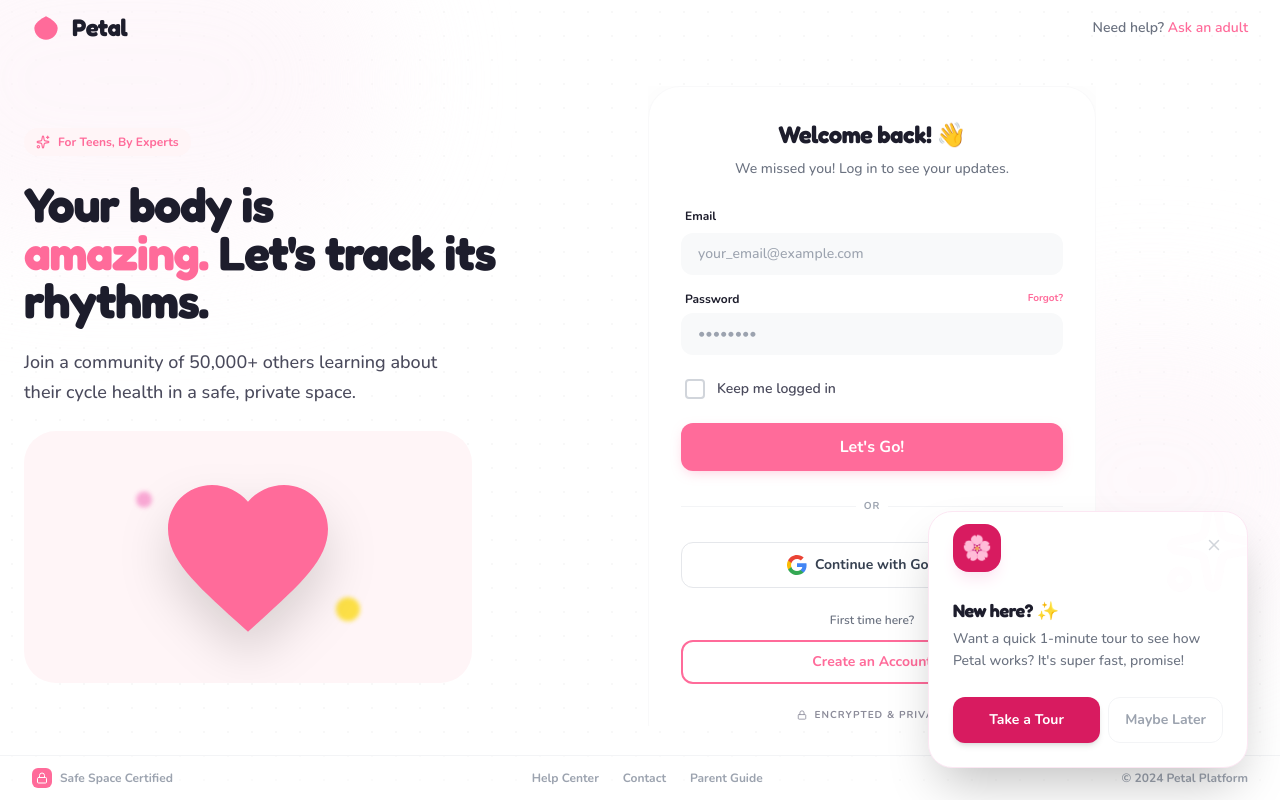
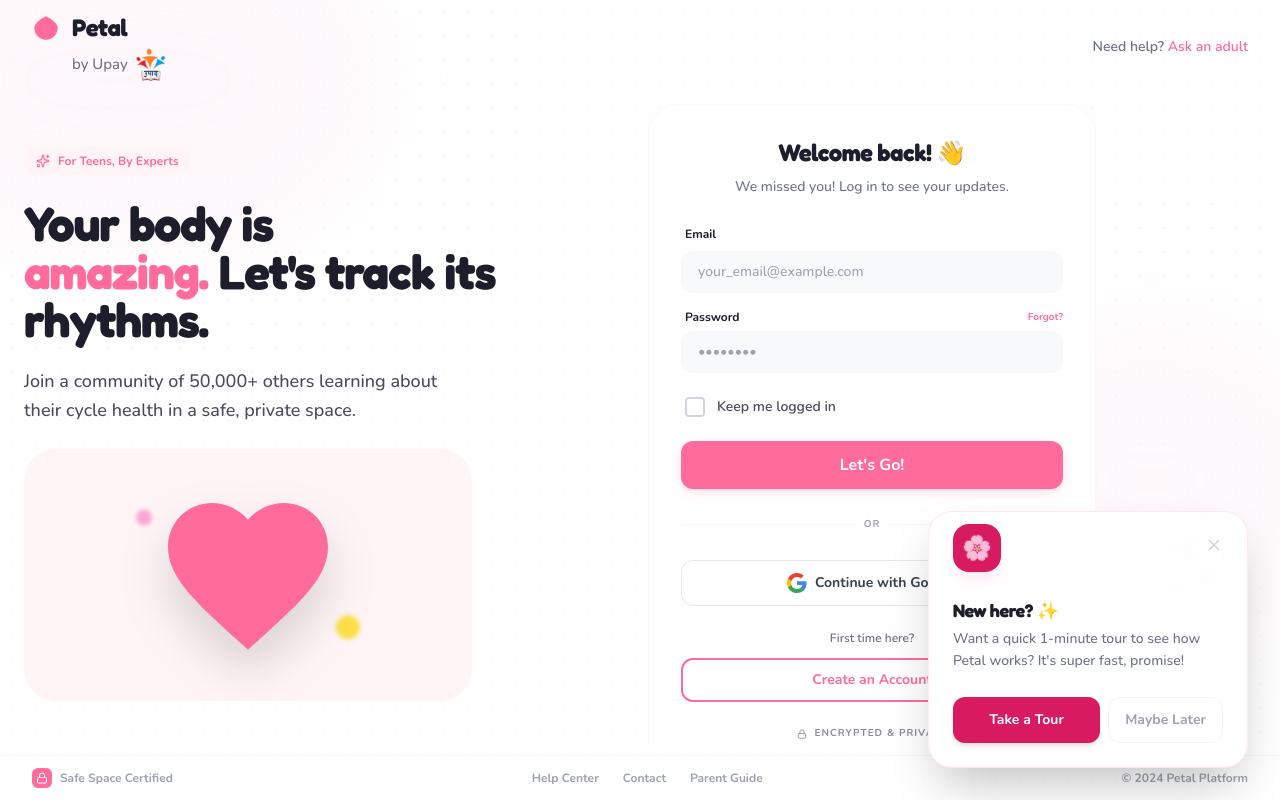
Before and after one commit to Pranjal180206/Petal-Menstrual-Health-Platform, a React (Vite) app in the folder frontend/: page /login in a window 1280 px wide. Shown: the top 800 px of the page. Built offline with nearby package versions, Linux system fonts and the light colour scheme; no server answers.

Commit message:
Added Upay collaboration in logo

```diff
--- a/frontend/src/components/CycleTrackerLayout.jsx
+++ b/frontend/src/components/CycleTrackerLayout.jsx
@@ -43,8 +43,9 @@
                 <div className="px-5 pt-5 pb-3">
                     <div
                         data-tour-id="petal-logo-sidebar"
-                        className="flex items-center gap-3 px-1 mb-4"
+                        className="flex flex-col mb-4 px-1"
                     >
+                        <div className="flex items-center gap-3">
                             <div className="bg-gradient-to-br from-[#D81B60] to-[#F06292] text-white p-2 rounded-xl shadow-sm">
                                 <PetalIcon size={20} />
                             </div>
@@ -55,6 +56,11 @@
                                 <span className="text-[10px] text-[#D81B60] font-bold tracking-wide uppercase">
                                     {t('sidebar.tagline')}
                                 </span>
+                            </div>
+                        </div>
+                        <div className="flex items-center gap-1.5 mt-2 ml-12">
+                            <span className="text-[15px] text-gray-500 font-medium whitespace-nowrap">by Upay</span>
+                            <img src="/upay-logo.png" alt="Upay Logo" className="h-[33px] w-auto object-contain" />
                         </div>
                     </div>
 
--- a/frontend/src/components/Footer.jsx
+++ b/frontend/src/components/Footer.jsx
@@ -9,11 +9,17 @@
 
                 {/* Brand/Logo Column */}
                 <div className="max-w-xs space-y-6">
-                    <div className="flex items-center gap-2">
-                        <div className="bg-brand-pink text-white p-1 rounded-full">
-                            <PetalIcon size={16} />
+                    <div className="flex flex-col gap-1">
+                        <div className="flex items-center gap-2">
+                            <div className="bg-brand-pink text-white p-1 rounded-full">
+                                <PetalIcon size={16} />
+                            </div>
+                            <span className="font-heading font-bold text-xl text-brand-dark tracking-tight">Petal</span>
                         </div>
-                        <span className="font-heading font-bold text-xl text-brand-dark tracking-tight">Petal</span>
+                        <div className="flex items-center gap-1.5 ml-8 mt-1">
+                            <span className="text-[15px] text-gray-500 font-medium whitespace-nowrap">by Upay</span>
+                            <img src="/upay-logo.png" alt="Upay Logo" className="h-[33px] w-auto object-contain" />
+                        </div>
                     </div>
                     <p className="text-sm text-brand-gray leading-relaxed">
                         Making health and body education inclusive, fun, and empowering for everyone.
--- a/frontend/src/components/Navbar.jsx
+++ b/frontend/src/components/Navbar.jsx
@@ -12,11 +12,17 @@
     return (
         <nav className="w-full max-w-7xl mx-auto px-6 py-8 md:py-10 flex items-center justify-between relative z-50">
             {/* Logo */}
-            <Link to="/" className="flex items-center gap-2 cursor-pointer group">
-                <div className="bg-brand-pink text-white p-2 rounded-2xl flex items-center justify-center group-hover:rotate-12 transition-transform shadow-lg shadow-pink-200">
-                    <PetalIcon size={32} />
+            <Link to="/" className="flex flex-col cursor-pointer group">
+                <div className="flex items-center gap-2">
+                    <div className="bg-brand-pink text-white p-2 rounded-2xl flex items-center justify-center group-hover:rotate-12 transition-transform shadow-lg shadow-pink-200">
+                        <PetalIcon size={32} />
+                    </div>
+                    <span className="font-heading font-extrabold text-4xl text-brand-dark tracking-tighter">Petal</span>
                 </div>
-                <span className="font-heading font-extrabold text-4xl text-brand-dark tracking-tighter">Petal</span>
+                <div className="flex items-center gap-1.5 mt-1 ml-[56px]">
+                    <span className="text-[15px] text-gray-500 font-medium whitespace-nowrap">by Upay</span>
+                    <img src="/upay-logo.png" alt="Upay Logo" className="h-[33px] w-auto object-contain" />
+                </div>
             </Link>
 
             {/* Desktop Links */}
--- a/frontend/src/components/RiskLayout.jsx
+++ b/frontend/src/components/RiskLayout.jsx
@@ -17,11 +17,17 @@
             <header className="h-16 bg-white border-b border-gray-200 flex items-center justify-between px-6 sticky top-0 z-50">
                 <div className="flex items-center gap-8">
                     {/* Logo */}
-                    <NavLink to="/" className="flex items-center gap-2">
-                        <div className="text-[#FF4081]">
-                            <PetalIcon size={24} />
+                    <NavLink to="/" className="flex flex-col justify-center">
+                        <div className="flex items-center gap-2">
+                            <div className="text-[#FF4081]">
+                                <PetalIcon size={24} />
+                            </div>
+                            <span className="font-heading font-extrabold text-xl tracking-tight">Petal</span>
                         </div>
-                        <span className="font-heading font-extrabold text-xl tracking-tight">Petal</span>
+                        <div className="flex items-center gap-1.5 mt-0.5 ml-8">
+                            <span className="text-[14px] text-gray-500 font-medium whitespace-nowrap">by Upay</span>
+                            <img src="/upay-logo.png" alt="Upay Logo" className="h-[30px] w-auto object-contain" />
+                        </div>
                     </NavLink>
 
                     {/* Top Links */}
--- a/frontend/src/components/Sidebar.jsx
+++ b/frontend/src/components/Sidebar.jsx
@@ -16,6 +16,7 @@
 
             {/* Logo */}
             <div className="p-6">
+                <div className="flex flex-col">
                     <div className="flex items-center gap-3">
                         <div className="bg-[#D81B60] text-white p-2 rounded-xl">
                             <PetalIcon size={20} />
@@ -23,6 +24,11 @@
                         <div>
                             <span className="font-heading font-bold text-xl tracking-tight text-[#1D1D2C] block leading-none">Petal</span>
                             <span className="text-[10px] text-[#D81B60] font-bold tracking-wide uppercase">Inclusive Health Awareness</span>
+                        </div>
+                    </div>
+                    <div className="flex items-center gap-1.5 mt-2 ml-12">
+                        <span className="text-[15px] text-gray-500 font-medium whitespace-nowrap">by Upay</span>
+                        <img src="/upay-logo.png" alt="Upay Logo" className="h-[33px] w-auto object-contain" />
                     </div>
                 </div>
             </div>
--- a/frontend/src/pages/AdminPanel.jsx
+++ b/frontend/src/pages/AdminPanel.jsx
@@ -69,11 +69,17 @@
       {/* Sidebar */}
       <aside className="w-60 bg-white border-r border-gray-100 flex flex-col fixed left-0 top-0 h-screen z-30">
         <div className="p-5 border-b border-gray-100">
-          <div className="flex items-center gap-2.5">
-            <div className="bg-[#D81B60] text-white p-1.5 rounded-lg"><PetalIcon size={16} /></div>
-            <div>
-              <span className="font-bold text-base text-[#1D1D2C] block leading-none">Petal Admin</span>
-              <span className="text-[9px] text-[#D81B60] font-bold uppercase tracking-wider">Control Panel</span>
+          <div className="flex flex-col gap-1.5">
+            <div className="flex items-center gap-2.5">
+              <div className="bg-[#D81B60] text-white p-1.5 rounded-lg"><PetalIcon size={16} /></div>
+              <div>
+                <span className="font-bold text-base text-[#1D1D2C] block leading-none">Petal Admin</span>
+                <span className="text-[9px] text-[#D81B60] font-bold uppercase tracking-wider">Control Panel</span>
+              </div>
+            </div>
+            <div className="flex items-center gap-1.5 ml-[38px]">
+              <span className="text-[15px] text-gray-500 font-medium whitespace-nowrap">by Upay</span>
+              <img src="/upay-logo.png" alt="Upay Logo" className="h-[30px] w-auto object-contain" />
             </div>
           </div>
         </div>
--- a/frontend/src/pages/Login.jsx
+++ b/frontend/src/pages/Login.jsx
@@ -91,11 +91,17 @@
 
             {/* Header */}
             <header className="w-full px-8 py-3 flex justify-between items-center relative z-10 shrink-0">
-                <Link to="/" className="flex items-center gap-3">
-                    <div className="text-[#FF6B9A]">
-                        <PetalIcon size={28} />
+                <Link to="/" className="flex flex-col">
+                    <div className="flex items-center gap-3">
+                        <div className="text-[#FF6B9A]">
+                            <PetalIcon size={28} />
+                        </div>
+                        <span className="font-heading font-extrabold text-2xl tracking-tight">Petal</span>
                     </div>
-                    <span className="font-heading font-extrabold text-2xl tracking-tight">Petal</span>
+                    <div className="flex items-center gap-1.5 mt-1 ml-10">
+                        <span className="text-[15px] text-gray-500 font-medium whitespace-nowrap">by Upay</span>
+                        <img src="/upay-logo.png" alt="Upay Logo" className="h-[33px] w-auto object-contain" />
+                    </div>
                 </Link>
                 <div className="text-sm font-semibold text-gray-500">
                     {t('login.needHelp')} <Link to="/contact" className="text-[#FF6B9A] hover:underline">{t('login.askAdult')}</Link>
```
Also changed, not shown: frontend/public/upay-logo.png (added). Lines whose indentation alone changed are shown as unchanged.
